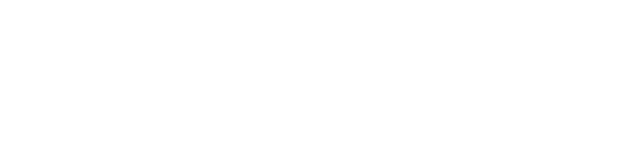
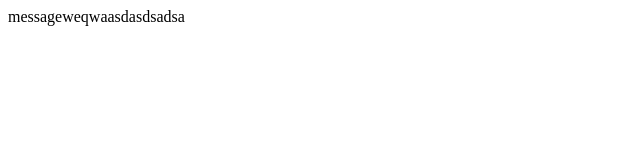
Before and after one commit to xoyimi/learngit, a plain HTML site: page index.html in a window 1280 px wide. Shown: the whole page, without its empty margins (0-640 px from the left). Drawn offline with Linux system fonts and the light colour scheme.

Commit message:
feat: test branch ability

```diff
--- a/index.html
+++ b/index.html
@@ -7,6 +7,6 @@
     <title>Document</title>
   </head>
   <body>
-
+      messageweqwaasdasdsadsa
   </body>
 </html>
```
Also changed, not shown: 1 other file.
